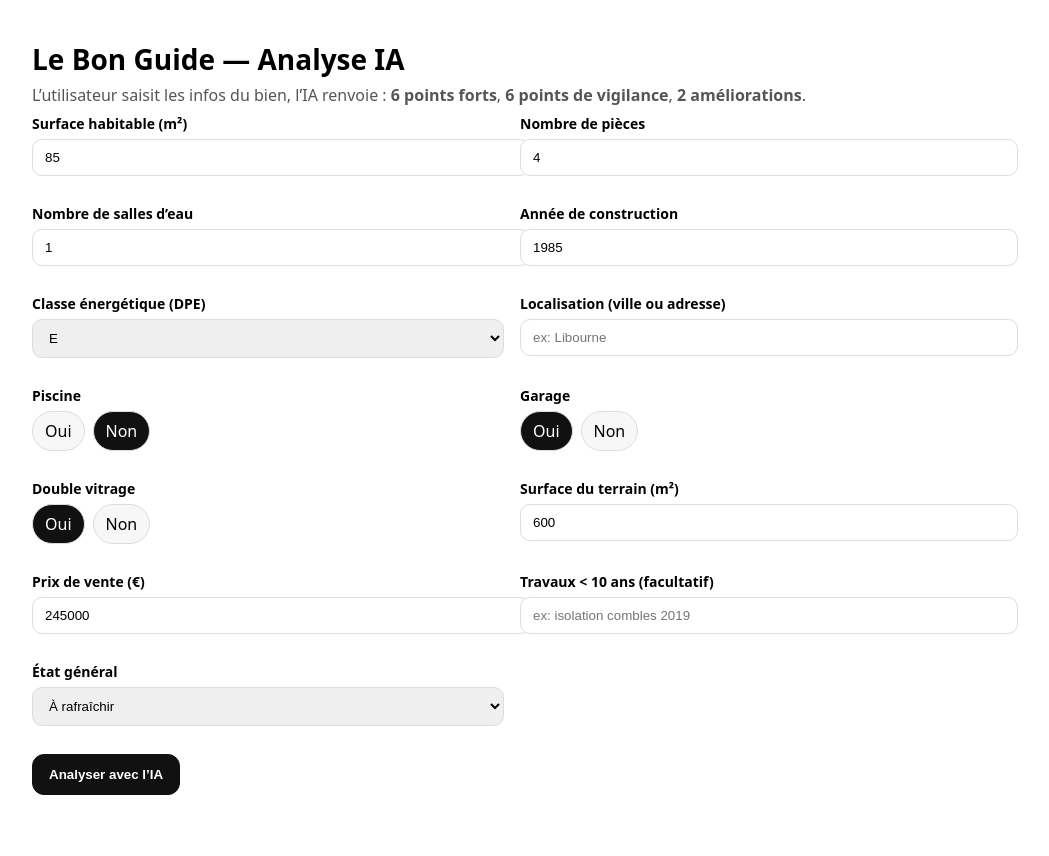
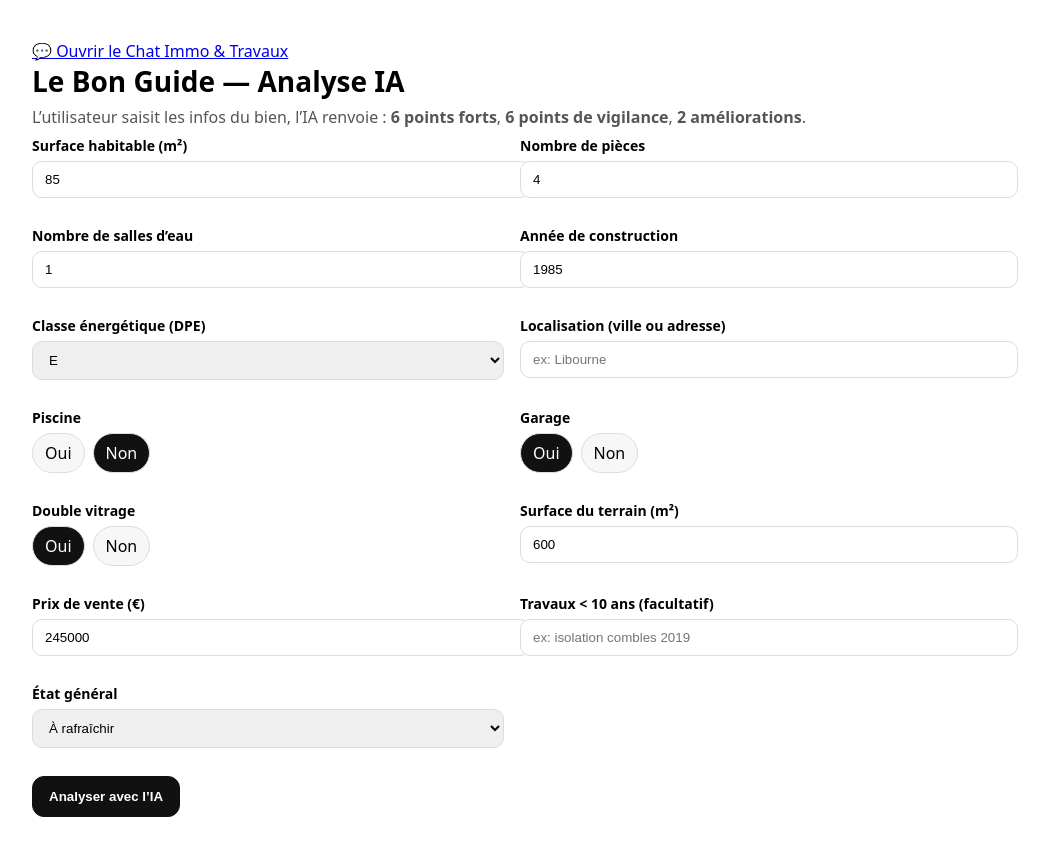
Before and after one commit to Charly10n/LEBONGUIDEIMMOBILIER, a website: page index.html in a window 1280 px wide. Shown: the whole page, without its empty margins (128-1177 px from the left). Before the commit the page ends 835 px from the top, so only its background shows below. Drawn offline with Linux system fonts and the light colour scheme.

Commit message:
Add link to chat page in index.html

```diff
--- a/index.html
+++ b/index.html
@@ -4,6 +4,8 @@
   <meta charset="UTF-8" />
   <meta name="viewport" content="width=device-width, initial-scale=1.0"/>
   <title>Le Bon Guide — Analyse IA (Cloud)</title>
+  <a href="/chat.html">💬 Ouvrir le Chat Immo & Travaux</a>
+
   <style>
     body { font-family: system-ui, -apple-system, Segoe UI, Roboto, Arial; margin: 40px auto; max-width: 960px; padding: 0 16px; }
     h1 { font-size: 28px; font-weight: 800; margin: 0 0 6px 0; }
```
